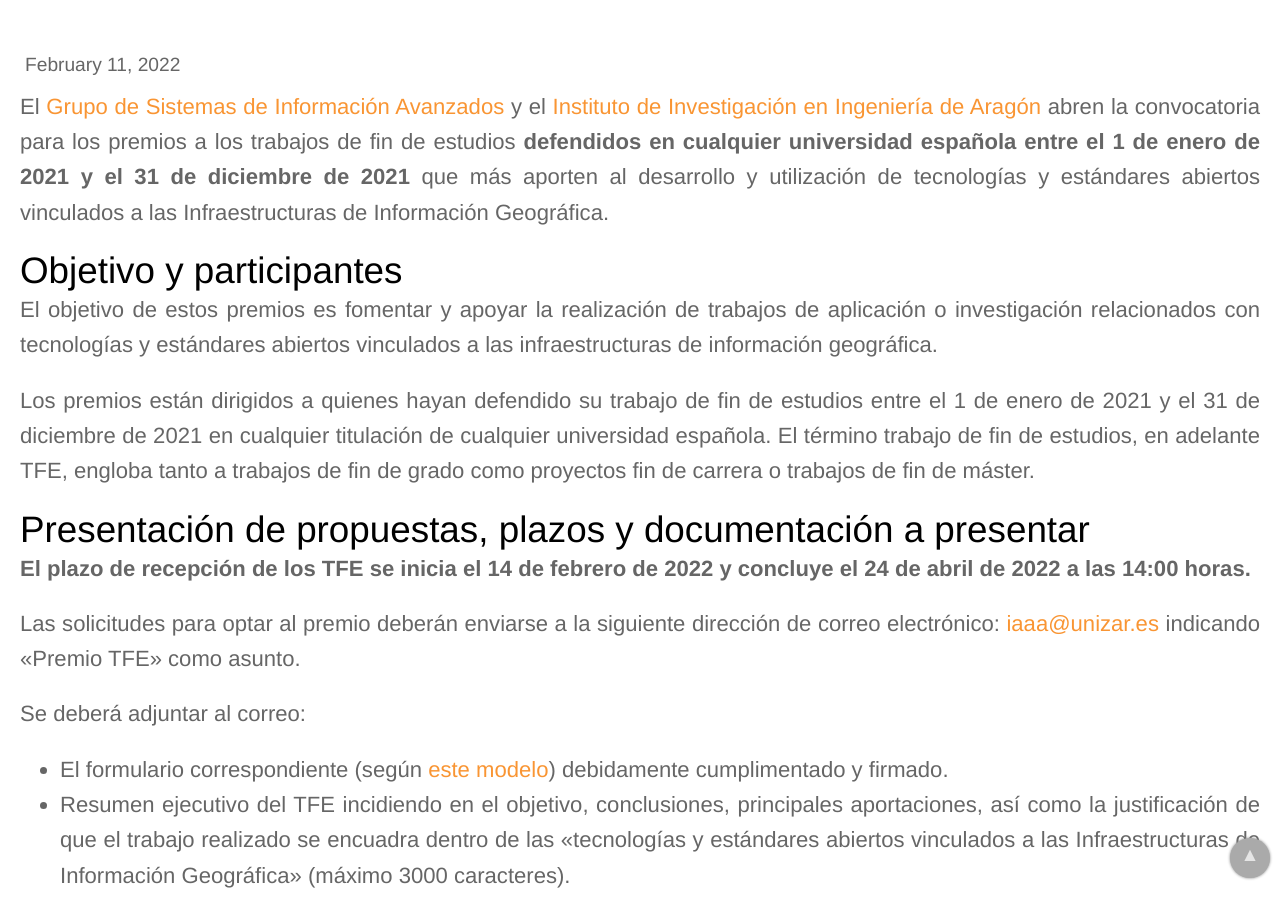
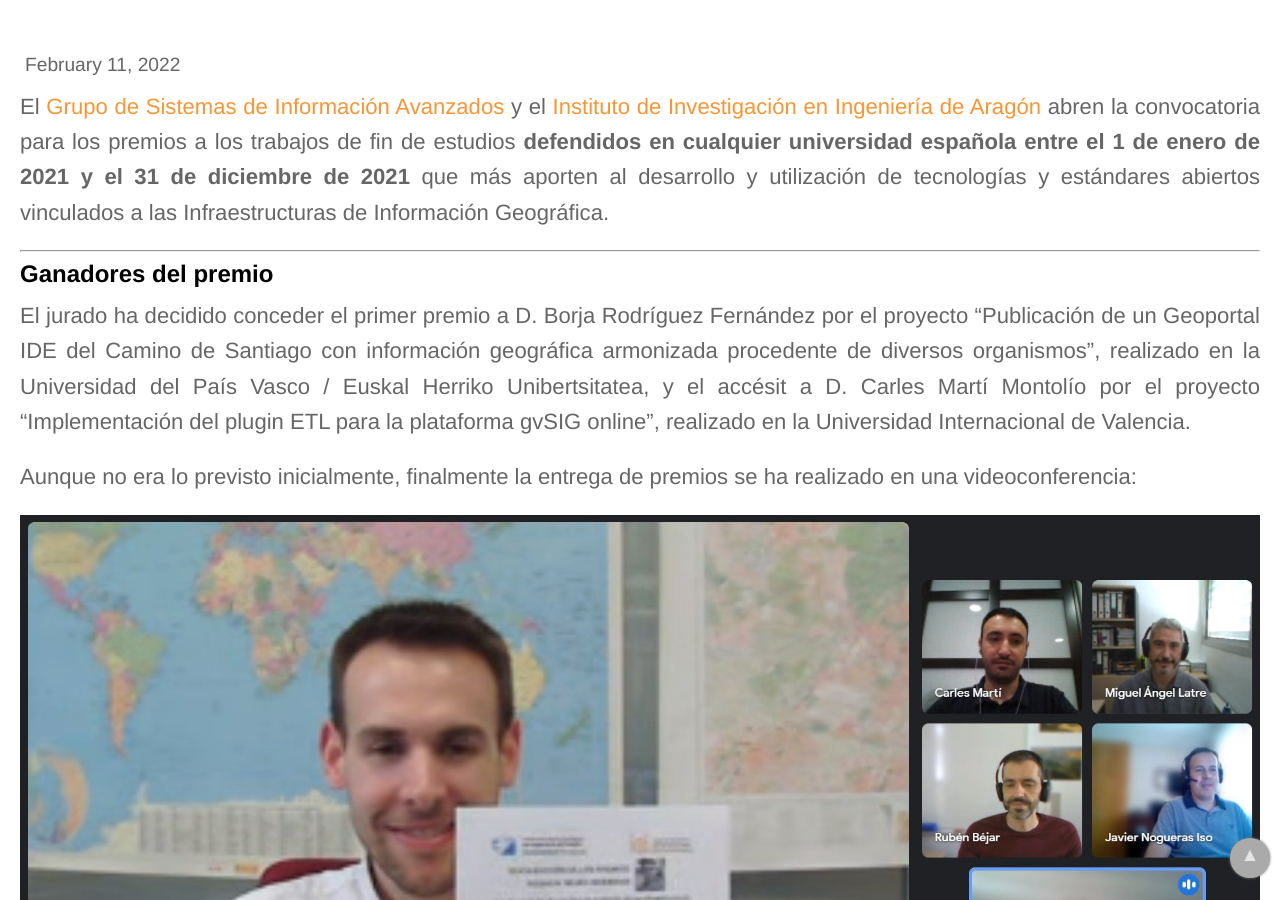
Before and after one commit to IAAA-Lab/IAAA-Lab.github.io, a Jekyll site: the page built from _posts/2022-02-11-sexta-ed-premios-pedro-muro-tfe.md, in a window 1280 px wide and 900 px high, scrolled down 552 px. Built offline with Jekyll 4.4.1, drawn with Linux system fonts in a browser that asks for light colours; some of the changed text lies outside the part shown.

Commit message:
Updated post with the winners of the PRMuro prize.

```diff
--- a/_posts/2022-02-11-sexta-ed-premios-pedro-muro-tfe.md
+++ b/_posts/2022-02-11-sexta-ed-premios-pedro-muro-tfe.md
@@ -5,6 +5,21 @@ layout: post
 image: /images/posts/Pedro_Muro.jpg
 ---
 El [Grupo de Sistemas de Información Avanzados]({{ site.baseurl }}/) y el [Instituto de Investigación en Ingeniería de Aragón](http://i3a.unizar.es) abren la convocatoria para los premios a los trabajos de fin de estudios **defendidos en cualquier universidad española entre el 1 de enero de 2021 y el 31 de diciembre de 2021** que más aporten al desarrollo y utilización de tecnologías y estándares abiertos vinculados a las Infraestructuras de Información Geográfica.
+
+---
+#### Ganadores del premio
+
+El jurado ha decidido conceder el primer premio a D. Borja Rodríguez Fernández por el proyecto “Publicación de un Geoportal IDE del Camino de Santiago con información geográfica armonizada procedente de diversos organismos”, realizado en la Universidad del País Vasco / Euskal Herriko Unibertsitatea, y el accésit a D. Carles Martí Montolío por el proyecto "Implementación del plugin ETL para la plataforma gvSIG online", realizado en la Universidad Internacional de Valencia.
+
+Aunque no era lo previsto inicialmente, finalmente la entrega de premios se ha realizado en una videoconferencia:
+
+![Entrega del premio a Borja Rodríguez]({{ site.baseurl }}/images/posts/premio_PRMuro_2022_Borja.jpg){:class="img-responsive"}
+
+![Entrega del premio a Carles Martí]({{ site.baseurl }}/images/posts/premio_PRMuro_2022_Carles.jpg){:class="img-responsive"}
+
+*(Actualizado el 15 de junio de 2022)*
+
+---
 
 # Objetivo y participantes
 El objetivo de estos premios es fomentar y apoyar la realización de trabajos de aplicación o investigación relacionados con tecnologías y estándares abiertos vinculados a las infraestructuras de información geográfica.
```
Also changed, not shown: images/posts/premio_PRMuro_2022_Borja.jpg (added), images/posts/premio_PRMuro_2022_Carles.jpg (added).
